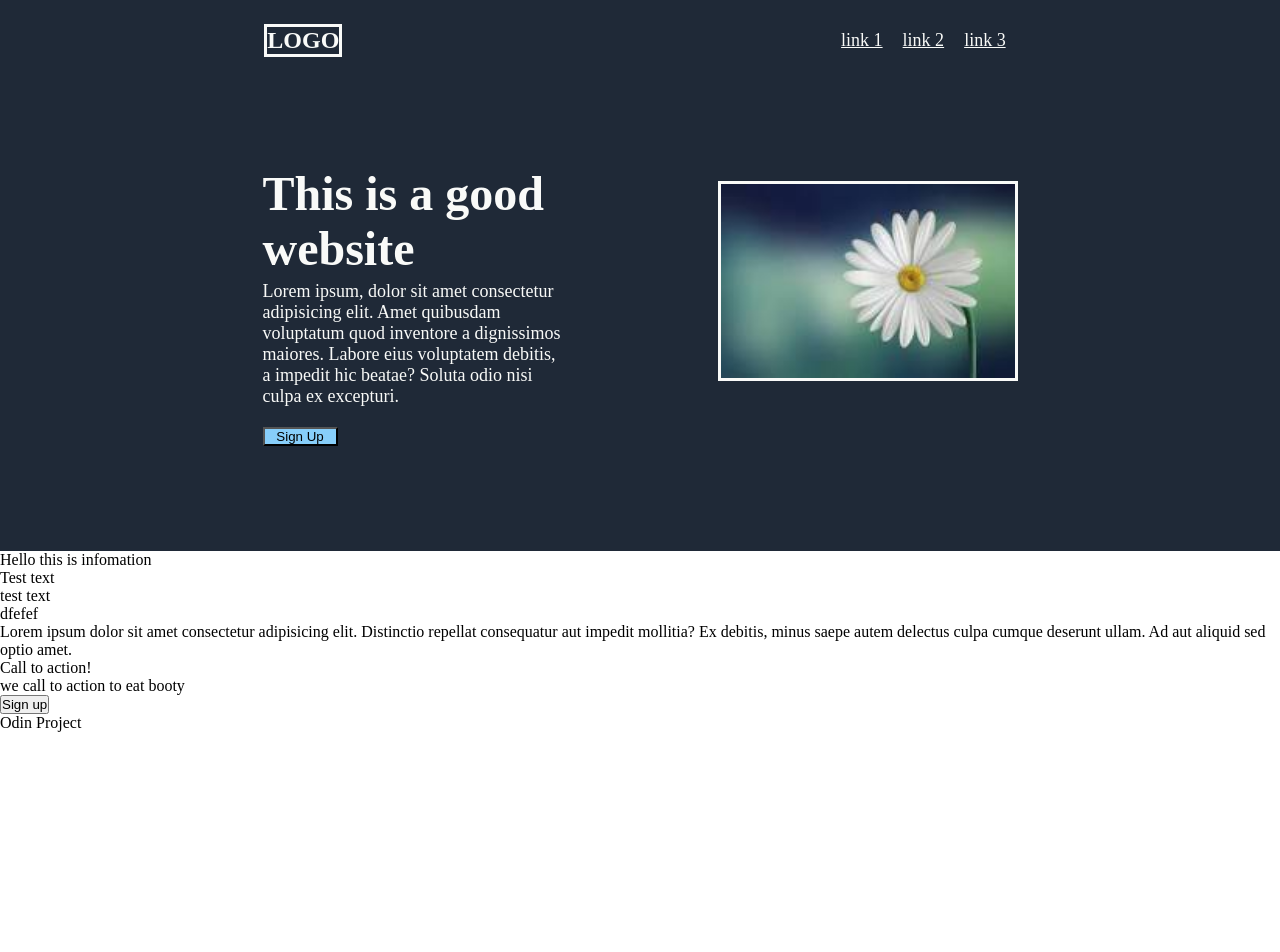
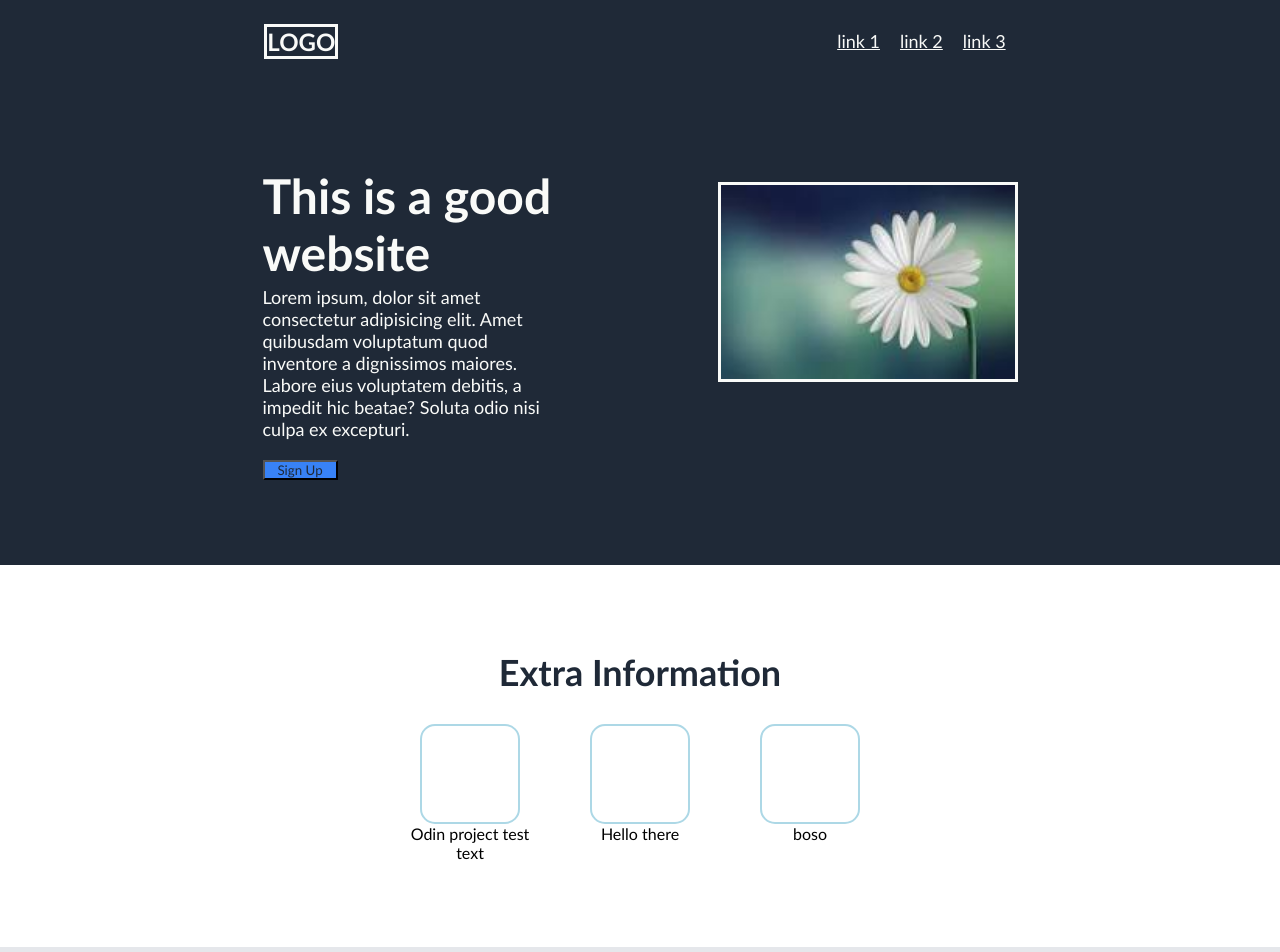
Before and after one commit to SlimeyShawty/Landing-page, a plain HTML site: page index.html in a window 1280 px wide. Shown: the top 952 px of the page. Before the commit the page ends 800 px from the top, so only its background shows below. Drawn offline with Linux system fonts and the light colour scheme.

Commit message:
finished Landing page.

```diff
--- a/index.html
+++ b/index.html
@@ -26,25 +26,37 @@
     </div>
 
     <div class="information-container">
-        <div class="information-MT">Hello this is infomation</div>
+        <div class="information-MT">Extra Information</div>
         <div class="INFO-BLOCKS">
-         <div class="infoblock block-one"></div>
-         <div class="infoblock block-two"></div>
-         <div class="info block block-three"></div>
-         <div class="block-one-text">Test text</div>
-         <div class="block-two-text">test text</div>
-         <div class="block-three-text">dfefef</div>
+         <div class="BLOCK">
+             <div class="infoblock block-one"></div>
+             <div class="test-text">Odin project test text</div>
+         </div>
+
+         <div class="BLOCK">
+            <div class="infoblock block-two"></div>
+            <div class="block-text">Hello there</div>
+         </div>
+
+         <div class="BLOCK">
+            <div class="infoblock block-three"></div>
+            <div class="block-text">boso</div>
+         </div>
         </div>
     </div>
 
     <div class="quote-container">
-        <div class="quote">Lorem ipsum dolor sit amet consectetur adipisicing elit. Distinctio repellat consequatur aut impedit mollitia? Ex debitis, minus saepe autem delectus culpa cumque deserunt ullam. Ad aut aliquid sed optio amet.</div>
+        <div class="quote">Lorem ipsum dolor sit amet consectetur adipisicing elit. Distinctio repellat consequatur aut impedit mollitia? Ex debitis, minus saepe autem delectus culpa cumque deserunt ullam. Ad aut aliquid sed optio amet.  <strong>-God of Pants</strong></div>
     </div>
 
     <div class="cta-container">
-        <div class="cta-main-text">Call to action!</div>
-        <div class="cta-secondary-text">we call to action to eat booty</div>
-        <button class="cta-button">Sign up</button>
+        <div class="cta-box">
+            <div class="cta-text-box">
+                <div class="cta-main-text">Call to action!</div>
+                <div class="cta-secondary-text">we call to action to eat booty</div>
+            </div>
+         <button class="cta-button">Sign up</button>
+        </div>
     </div>
 
     <div class="footer">Odin Project</div>
--- a/styles.css
+++ b/styles.css
@@ -2,6 +2,7 @@
     margin: 0;
     padding: 0;
     box-sizing: border-box;
+    font-family: 'Gill Sans', 'Gill Sans MT'
   }
 
 .header-container {
@@ -60,7 +61,8 @@
 .first-sign-up{
     width: 75px;
     margin-top: 20px;
-    background-color: lightskyblue;
+    background-color: #3882f6;
+    color: #1f2937;
 }
 
 .hero-image {
@@ -76,3 +78,108 @@
     color: #f9faf8;
 
 }
+
+.information-container{
+    background-color: white;
+
+}
+
+.information-container {
+    display: flex;
+    justify-content: center;
+    flex-direction: column;
+    margin-bottom: 85px;
+}
+
+.information-MT{
+    font-size: 36px;
+    font-weight: bolder;
+    color: #1f2937;
+    margin-top: 85px;
+    margin-bottom: 30px;
+    display: flex;
+    align-self: center;
+}
+
+.INFO-BLOCKS {
+    display: flex;
+    justify-content: center;
+    gap: 20px;
+}
+
+
+.infoblock {
+    border: 2px solid lightblue;
+    height: 100px;
+    width: 100px;
+    border-radius: 15px;
+    padding: 5px;
+
+}
+
+.BLOCK {
+    display: flex;
+    flex-direction: column;
+    align-items: center;
+    width: 150px;
+    text-align: center;
+}
+
+.quote-container {
+    background: #e5e7eb;
+    display: flex;
+    justify-content: center;
+
+}
+
+.quote {
+    font-size: 36px;
+    width: 600px;
+    min-height: 300px;
+    margin-top: 80px;
+    margin-bottom: 80px;
+}
+
+.cta-container {
+    display: flex;
+    justify-content: center;
+}
+
+.cta-box {
+    background-color: #3882f6;
+    margin-top: 35px;
+    margin-bottom: 35px;
+    margin-left: 50px;
+    margin-right: 50px;
+    padding: 25px;
+    border-radius: 5px;
+    display: flex;
+    flex-direction: row;
+}
+
+.cta-text-box {
+    display: flex;
+    flex-direction: column;
+    color: #e5e7eb;
+}
+
+.cta-button {
+    background-color: pink;
+}
+
+.cta-button {
+    margin-left: 100px;
+}
+
+.cta-main-text {
+    color: #f9faf8;
+}
+
+.footer {
+    display: flex;
+    justify-content: center;
+    color: #e5e7eb;
+    background-color: black;
+    font: 800;
+    padding: 15px;
+}
```
